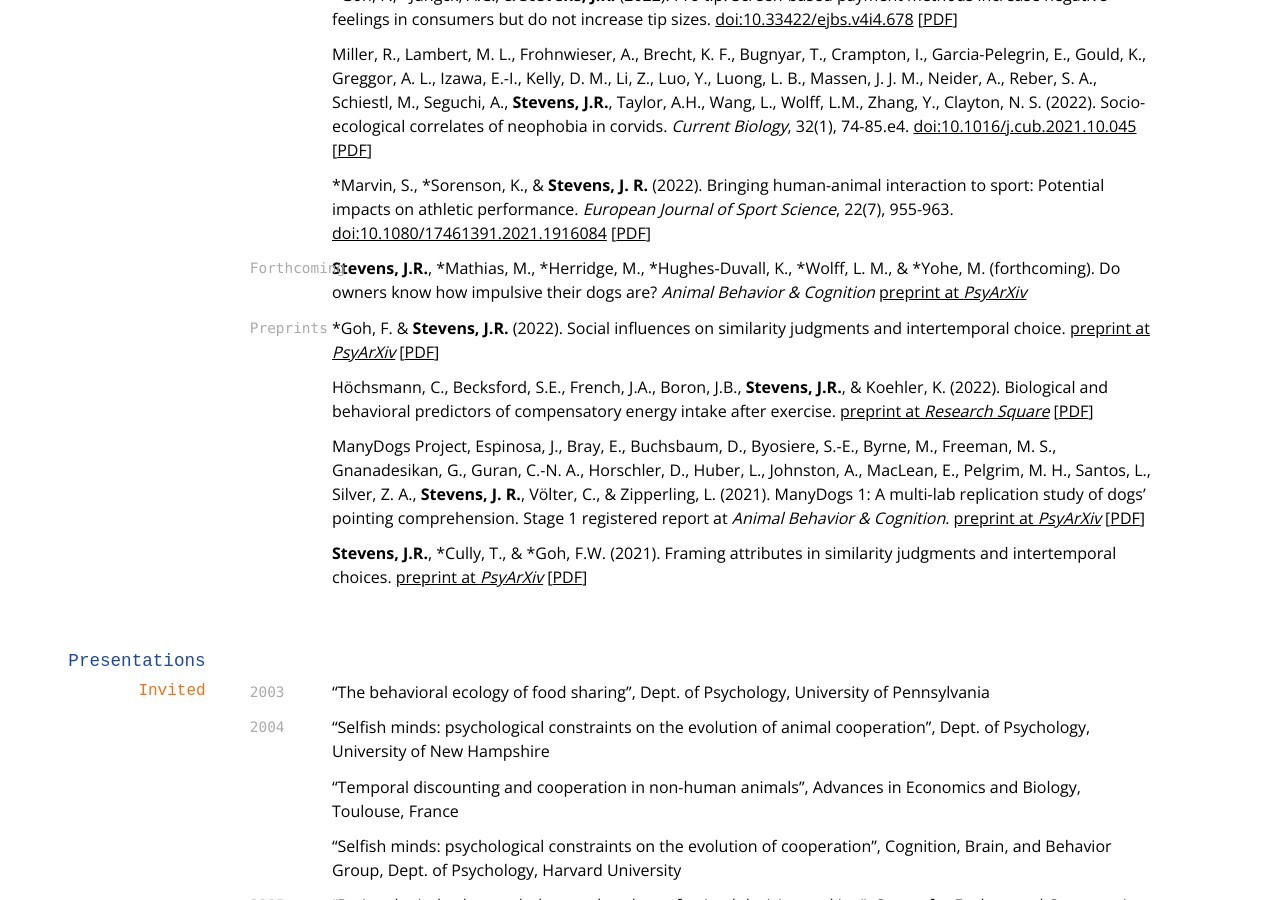
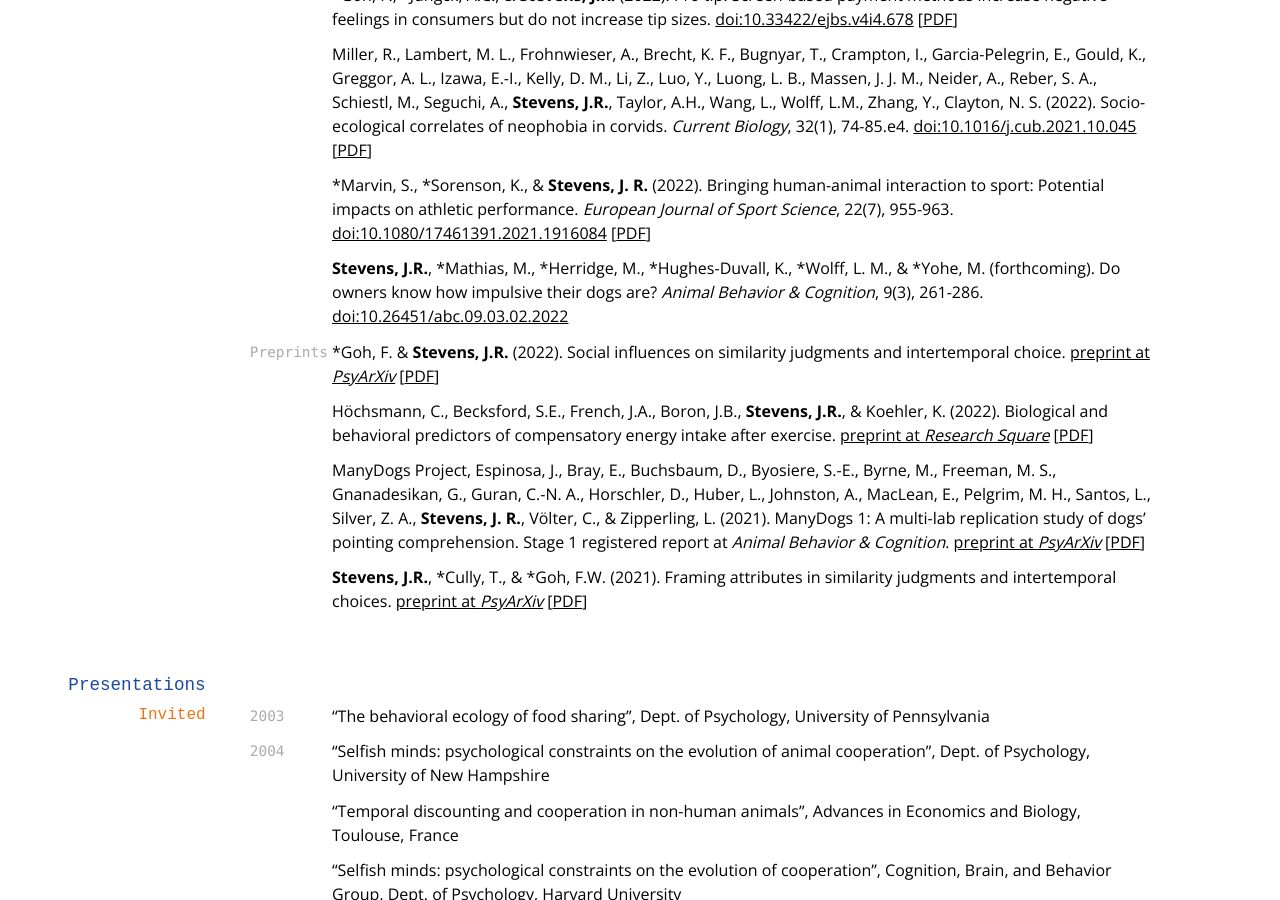
Before and after one commit to JeffreyRStevens/cv, a Jekyll site: the page built from index.md, in a window 1280 px wide and 900 px high, scrolled down 7100 px. Built offline with Jekyll 4.4.1, drawn with Linux system fonts in a browser that asks for light colours; nearby versions of some CDN libraries; some web fonts are replaced.

Commit message:
Finalize Stevens et al. 2022

```diff
--- a/index.md
+++ b/index.md
@@ -278,10 +278,10 @@
 
 \*Marvin, S., \*Sorenson, K., & **Stevens, J. R.** (2022). Bringing human-animal interaction to sport: Potential impacts on athletic performance. *European Journal of Sport Science*, 22(7), 955-963. [doi:10.1080/17461391.2021.1916084](https://doi.org/10.1080/17461391.2021.1916084) [[PDF](https://decisionslab.unl.edu/pubs/marvin_etal_2020_preprint.pdf)]
 
+**Stevens, J.R.**, \*Mathias, M., \*Herridge, M., \*Hughes-Duvall, K., \*Wolff, L. M., & \*Yohe, M. (forthcoming). Do owners know how impulsive their dogs are? *Animal Behavior & Cognition*,   9(3), 261-286. [doi:10.26451/abc.09.03.02.2022](https://doi.org/10.26451/abc.09.03.02.2022)
 
-`Forthcoming`
-**Stevens, J.R.**, \*Mathias, M., \*Herridge, M., \*Hughes-Duvall, K., \*Wolff, L. M., & \*Yohe, M. (forthcoming). Do owners know how impulsive their dogs are? *Animal Behavior & Cognition* [preprint at *PsyArXiv*](https://doi.org/10.31234/osf.io/hyvdq)
 
+<!-- `Forthcoming` -->
 `Preprints`
 \*Goh, F. & **Stevens, J.R.** (2022). 	Social influences on similarity judgments and intertemporal choice. [preprint at  *PsyArXiv*](https://doi.org/10.31234/osf.io/xz68b) [[PDF](https://decisionslab.unl.edu/pubs/goh_stevens_2022.pdf)]
 
```
Also changed, not shown: cv.md (+2 -2 lines), 1 other file.
